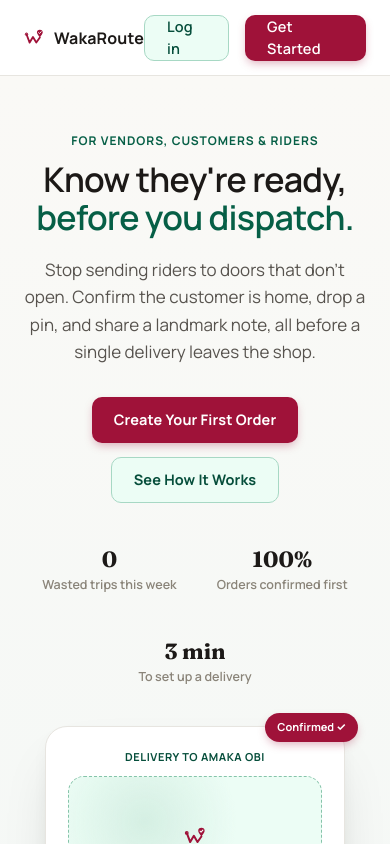
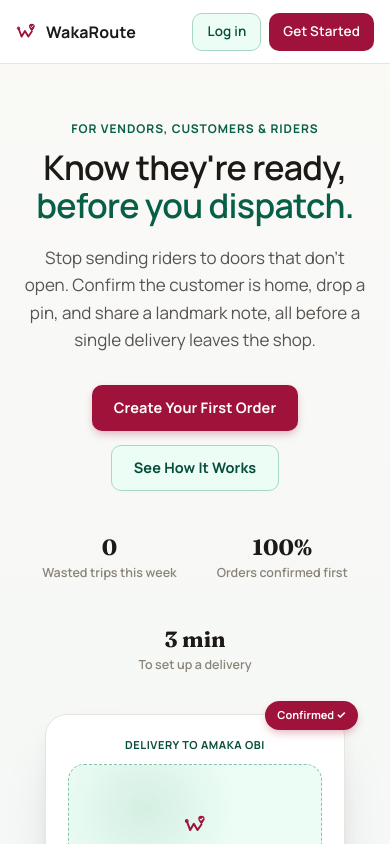
Before and after one commit to Prexxie/before-you-dispatch-web, a Next.js app: page / in a window 390 px wide. Shown: the top 844 px of the page. Built offline with nearby package versions, Linux system fonts and the light colour scheme.

Commit message:
feat: adjust navigation padding and enhance layout for mobile view

```diff
--- a/app/globals.css
+++ b/app/globals.css
@@ -1786,13 +1786,31 @@
 
   @media (max-width: 900px) {
     .lp-nav {
-      padding: 0 24px;
+      padding: 0 16px;
     }
     .lp-nav-links {
       gap: 16px;
     }
     .lp-nav-links a:not(.btn) {
       display: none;
+    }
+    .lp-nav {
+      height: 64px;
+    }
+    .lp-nav .wordmark {
+      white-space: nowrap;
+      font-size: 16px;
+    }
+    .lp-nav-links {
+      gap: 8px;
+      flex-shrink: 0;
+    }
+    .lp-nav-links a.btn {
+      min-height: 38px;
+      padding: 0 14px;
+      font-size: 13.5px;
+      white-space: nowrap;
+      box-shadow: none;
     }
     .lp-hero {
       flex-direction: column;
```
